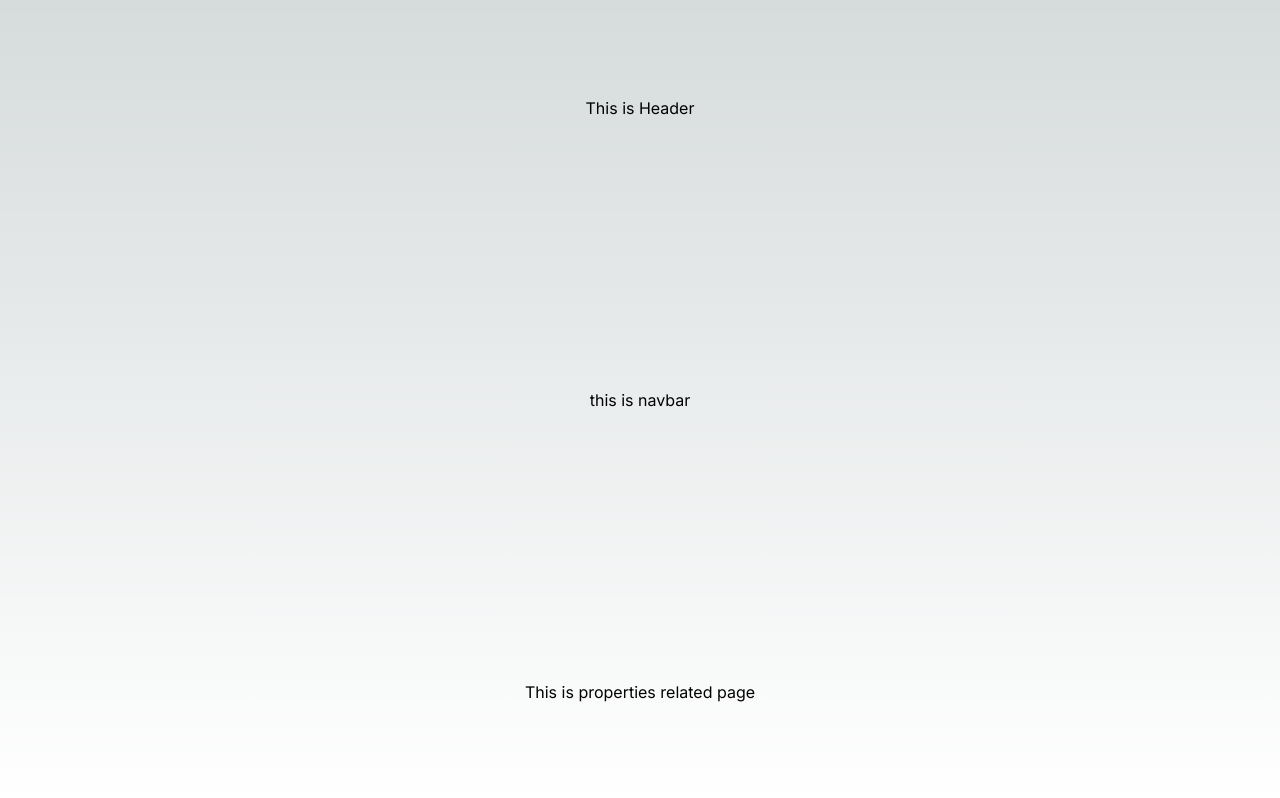
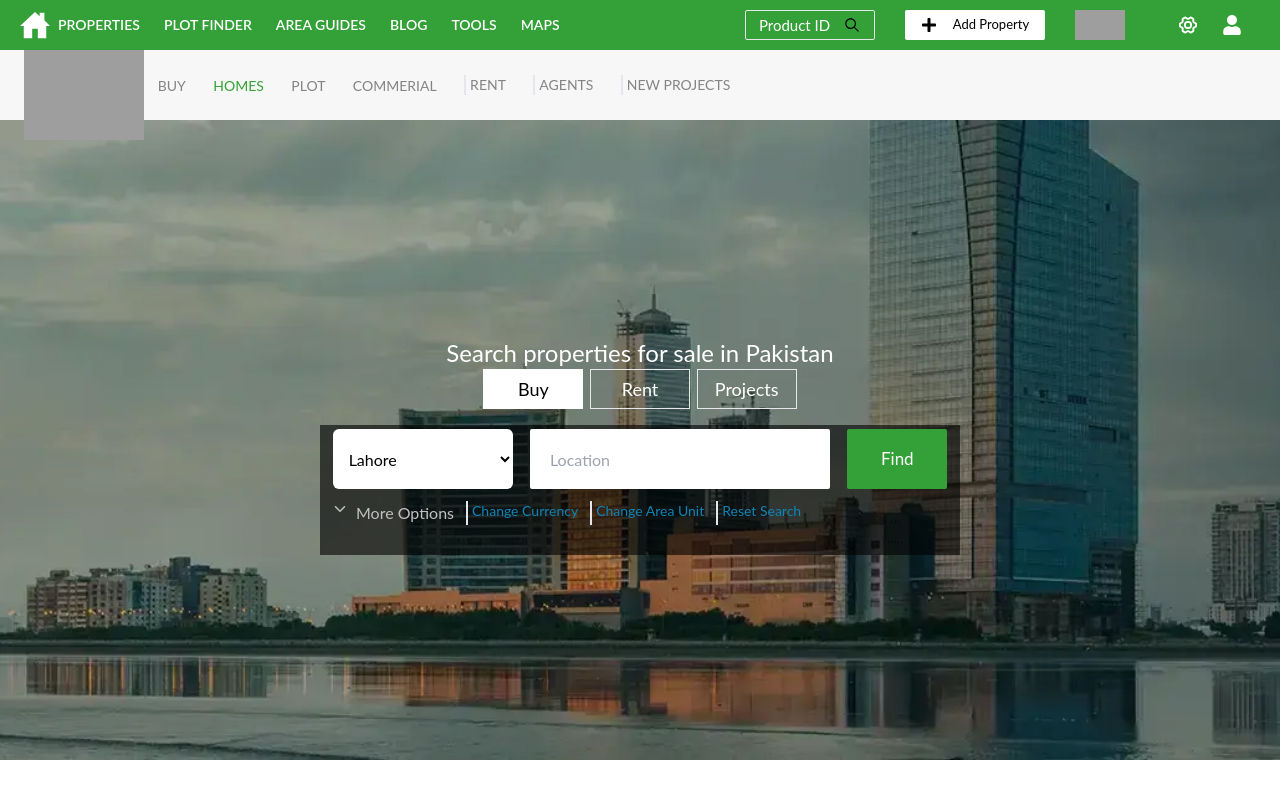
Before and after one commit to zohaibiqbal00/zameen, a Next.js app in the folder zameen.com/: page / in a window 1280 px wide. Built offline with nearby package versions, Linux system fonts and the light colour scheme; grey boxes are pictures that could not be loaded.

Commit message:
I create the Navbar , Header & Banner Component

```diff
--- a/zameen.com/app/Components/Header/page.tsx
+++ /dev/null
@@ -1,11 +0,0 @@
-import React from 'react'
-
-const page = () => {
-  return (
-    <div>
-      This is Header
-    </div>
-  )
-}
-
-export default page
--- a/zameen.com/app/Components/Navbar/page.tsx
+++ /dev/null
@@ -1,11 +0,0 @@
-import React from 'react'
-
-const page = () => {
-  return (
-    <div>
-      this is navbar
-    </div>
-  )
-}
-
-export default page
--- a/zameen.com/app/Components/Properties/page.tsx
+++ /dev/null
@@ -1,11 +0,0 @@
-import React from 'react'
-
-const page = () => {
-  return (
-    <div>
-      This is properties related page
-    </div>
-  )
-}
-
-export default page
--- a/zameen.com/app/globals.css
+++ b/zameen.com/app/globals.css
@@ -2,32 +2,14 @@
 @tailwind components;
 @tailwind utilities;
 
-:root {
-  --foreground-rgb: 0, 0, 0;
-  --background-start-rgb: 214, 219, 220;
-  --background-end-rgb: 255, 255, 255;
-}
 
-@media (prefers-color-scheme: dark) {
-  :root {
-    --foreground-rgb: 255, 255, 255;
-    --background-start-rgb: 0, 0, 0;
-    --background-end-rgb: 0, 0, 0;
+  @import url('https://fonts.googleapis.com/css2?family=Lato&display=swap');
+
+  *{
+    font-family: 'Lato', sans-serif;
   }
-}
-
-body {
-  color: rgb(var(--foreground-rgb));
-  background: linear-gradient(
-      to bottom,
-      transparent,
-      rgb(var(--background-end-rgb))
-    )
-    rgb(var(--background-start-rgb));
-}
-
-@layer utilities {
-  .text-balance {
-    text-wrap: balance;
+  .back{
+    background-image: url("./wajid/Banner/imageBackgroundLarge.deeb0c70dcee6ae1d029e18e0dcc4d89.webp");
+    background-position: center;
+    background-size: cover;
   }
-}
--- a/zameen.com/app/page.tsx
+++ b/zameen.com/app/page.tsx
@@ -1,15 +1,14 @@
 import Image from "next/image";
-import Nav from './Components/Navbar/page'
-import Header from './Components/Header/page'
-import Properties from './Components/Properties/page'
+import Header from "./wajid/Header/page"
+import Navbar from "./wajid/navbar/page"
+import Banner from "./wajid/Banner/page"
+
 export default function Home() {
   return (
-    <main className="flex min-h-screen flex-col items-center justify-between p-24">
-      <Header />
-      <Nav />
-      <Properties />
-
-
-    </main>
+     <main className="h-screen  ">
+       <Header />
+       <Navbar/>
+        <Banner/>
+     </main>
   );
 }
--- /dev/null
+++ b/zameen.com/app/wajid/Banner/page.tsx
@@ -0,0 +1,63 @@
+
+import { IoIosArrowDown } from "react-icons/io";
+import React from "react";
+
+const page = () => {
+  return (
+    <>
+      <div className="back flex justify-center items-center h-[80vh] w-[100%] ">
+        <div className=" w-[50%] ">
+          <div className="h-[100px]  flex  items-center flex-col  w-[100%]">
+            <h1 className="text-2xl text-white mt-3 ">
+              Search properties for sale in Pakistan
+            </h1>
+            <div className="w-[50%] flex justify-around items-center  ">
+              <button className="text-black text-[18px] font bg-white h-[40px] w-[100px]">
+                Buy
+              </button>
+              <button className="text-white text-[18px] border h-[40px] w-[100px]">
+                Rent
+              </button>
+              <button className="text-white border  text-[18px] h-[40px] w-[100px]">
+                Projects
+              </button>
+            </div>
+          </div>
+          <div className="h-[130px] w-[100%] bg-[#00000099]  p-1">
+            <div className="flex justify-around items-center">
+              <select className="h-[60px]  rounded-md pl-3 w-[180px] bg-[white]">
+                <option value="">Lahore </option>
+                <option value="">CITY</option>
+                <option value="">Islamabad</option>
+                <option value="">Koitta</option>
+                <option value="">Karachi</option>
+              </select>
+              <input
+                type="text"
+                className="h-[60px] rounded-sm w-[300px] bg-[white] pl-5"
+                placeholder="Location"
+              />
+              <button className="h-[60px] w-[100px] rounded-sm text-[17px] text-white bg-[#33A137]">
+                Find
+              </button>
+            </div>
+            <div className="h-[50px] w-[100%] mt-3">
+                <div className="flex ">
+
+            <IoIosArrowDown className="text-[silver] ml-2"/>
+                <li  className="list-none ml-2 text-[silver]">More Options</li>
+
+                    <li className="border-r-white text-sm border-l-2 pl-1   list-none text-[#1084B7] ml-3">Change Currency</li>
+                    <li className="border-r-white text-sm border-l-2 pl-1   list-none text-[#1084B7] ml-3"> Change Area Unit </li>
+                    <li className="border-r-white text-sm border-l-2 pl-1   list-none text-[#1084B7] ml-3"> Reset Search </li>
+
+                </div>
+            </div>
+          </div>
+        </div>
+      </div>
+    </>
+  );
+};
+
+export default page;
--- /dev/null
+++ b/zameen.com/app/wajid/Header/page.tsx
@@ -0,0 +1,52 @@
+import React from 'react'
+import { IoHomeSharp } from "react-icons/io5";
+import { IoIosSearch } from "react-icons/io";
+import { FaPlus, FaUser } from 'react-icons/fa';
+import { PiGearSixBold } from 'react-icons/pi';
+
+export default function page() {
+  return (
+    <>
+
+        <div className='h-[50px] w-[100%] flex justify-between bg-[#33A137]'>
+            <div className='h-[100%] w-[600px] flex items-center  '>
+                <IoHomeSharp className='text-[30px] text-white ml-5 '/>
+                    <ul  className='ml-2 flex justify-around gap-6 items-center'>
+                        <li className='text-sm font-semibold text-white'>PROPERTIES</li>
+                        <li className='text-sm font-semibold text-white'>PLOT FINDER</li>
+                        <li className='text-sm font-semibold text-white'>AREA GUIDES</li>
+                        <li className='text-sm font-semibold text-white'> BLOG</li>
+                        <li className='text-sm font-semibold text-white'> TOOLS </li>
+                        <li className='text-sm font-semibold text-white'> MAPS</li>
+                        </ul>
+            </div>
+            <div className='h-[100%] w-[550px] flex justify-around items-center  '>
+                <div className='h-[30px] w-[130px] rounded-sm border flex items-center justify-evenly'>
+                    <p className='text-white text-[15px]'>Product ID</p>
+                      <IoIosSearch className='text-lg'/>
+                </div>
+                <div className='h-[30px] w-[140px] rounded-sm bg-[white]  flex items-center justify-evenly'>
+                      <FaPlus className='text-md'/>
+                    <p className=' text-[13px]'> Add Property</p>
+                </div>
+                 <div className='h-[30px] w-[50px] rounded-sm  flex items-center justify-evenly'>
+                        <img className='h-[100%] w-[100%]' src="https://encrypted-tbn0.gstatic.com/images?q=tbn:ANd9GcSKf9lGXAegFW9b_As30EbJtXV9w7a4dkxdqLSQu_sqdCJncFyLrqy2w6Z_ZOCumrlqDsw&usqp=CAU" alt="" />
+                </div>
+                <div className='h-[30px] w-[110px] rounded-sm flex items-center justify-evenly'>
+                      <PiGearSixBold className='text-xl text-white'/>
+                      <FaUser className='text-xl text-white'/>
+                </div>
+
+
+
+
+
+            </div>
+
+
+
+        </div>
+    </>
+
+  )
+}
--- /dev/null
+++ b/zameen.com/app/wajid/navbar/page.tsx
@@ -0,0 +1,23 @@
+import React from 'react'
+
+const page = () => {
+  return (
+    <div className='h-[70px] flex w-[100%] bg-[#F7F7F7] '>
+        <div className='w-[120px] ml-6
+        '>
+            <img  src = "https://www.zameen.com/news/wp-content/uploads/2016/01/Zameen-logo.jpg" alt="" />
+        </div>
+        <ul className='w-[600px]  flex justify-around items-center'>
+            <li className='text-[14px] text-[#848484]'>BUY</li>
+            <li className='text-[14px] text-[#33A137]'>HOMES</li>
+            <li className='text-[14px] text-[#848484]'>PLOT</li>
+            <li className='text-[14px] text-[#848484]'>COMMERIAL</li>
+            <li className='text-[14px] text-[#848484] text-sm border-l-2 pl-1'>RENT</li>
+            <li className='text-[14px] text-[#848484] text-sm border-l-2 pl-1'>AGENTS</li>
+            <li className='text-[14px] text-[#848484] text-sm border-l-2 pl-1'>NEW PROJECTS</li>
+        </ul>
+    </div>
+  )
+}
+
+export default page
--- a/zameen.com/app/wajid/page.tsx
+++ /dev/null
@@ -1,7 +0,0 @@
-import React from 'react'
-
-export const page = () => {
-  return (
-    <>wajdi page</>
-  )
-}
```
Also changed, not shown: zameen.com/package.json (+8 -5 lines), zameen.com/app/wajid/Banner/imageBackgroundLarge.deeb0c70dcee6ae1d029e18e0dcc4d89.webp (added), 1 other file (tests, documents, lock files or other folders).
